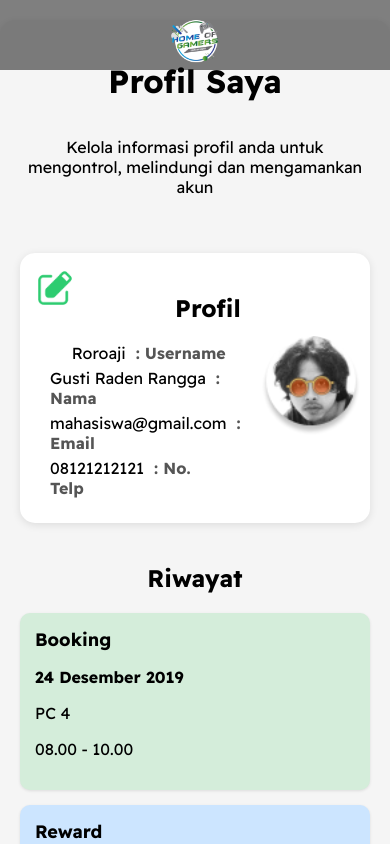
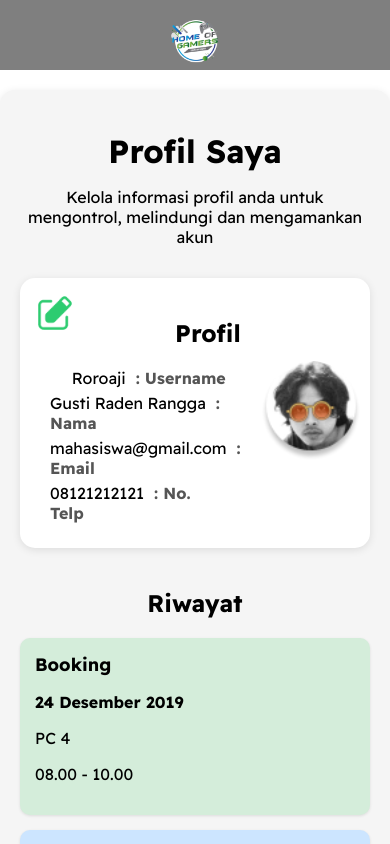
Before and after one commit to revalinocalvin/WebProjectHoG, a React (Create React App) app in the folder client/: page /profile in a window 390 px wide. Shown: the top 844 px of the page. Built offline with nearby package versions, Linux system fonts and the light colour scheme.

Commit message:
update profilepage

```diff
--- a/client/src/styles/profilePage.css
+++ b/client/src/styles/profilePage.css
@@ -9,7 +9,11 @@
 
 .profile-header {
     text-align: center;
-    margin-bottom: 40px;
+    margin-bottom: 20px;
+}
+
+.profile-header h1 {
+    margin-bottom: 0;
 }
 
 .profile-info {
@@ -86,3 +90,12 @@
     font-size: 18px;
     font-weight: bold;
 }
+@media (max-width: 768px) {
+    .profile-page {
+        margin: 90px auto 40px;
+    }
+
+    .profile-header {
+        margin-bottom: 15px;
+    }
+}
```
